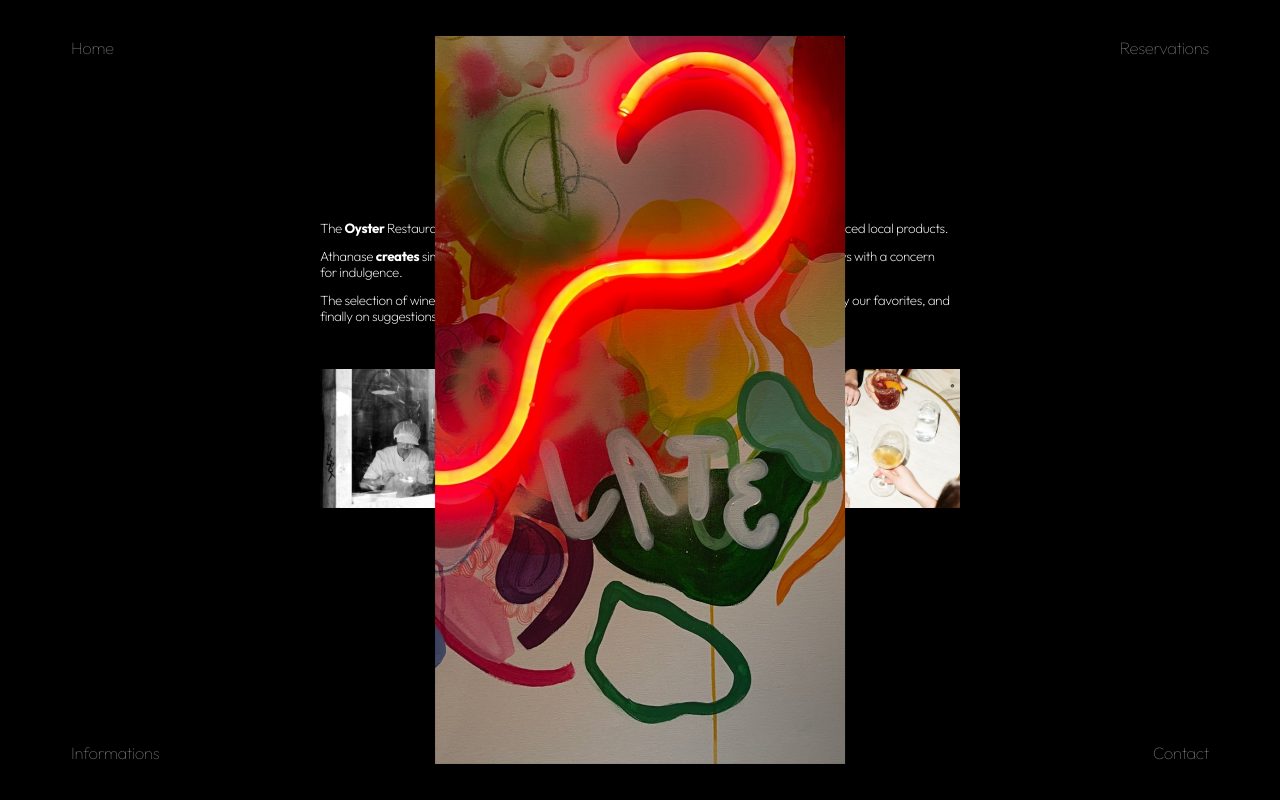
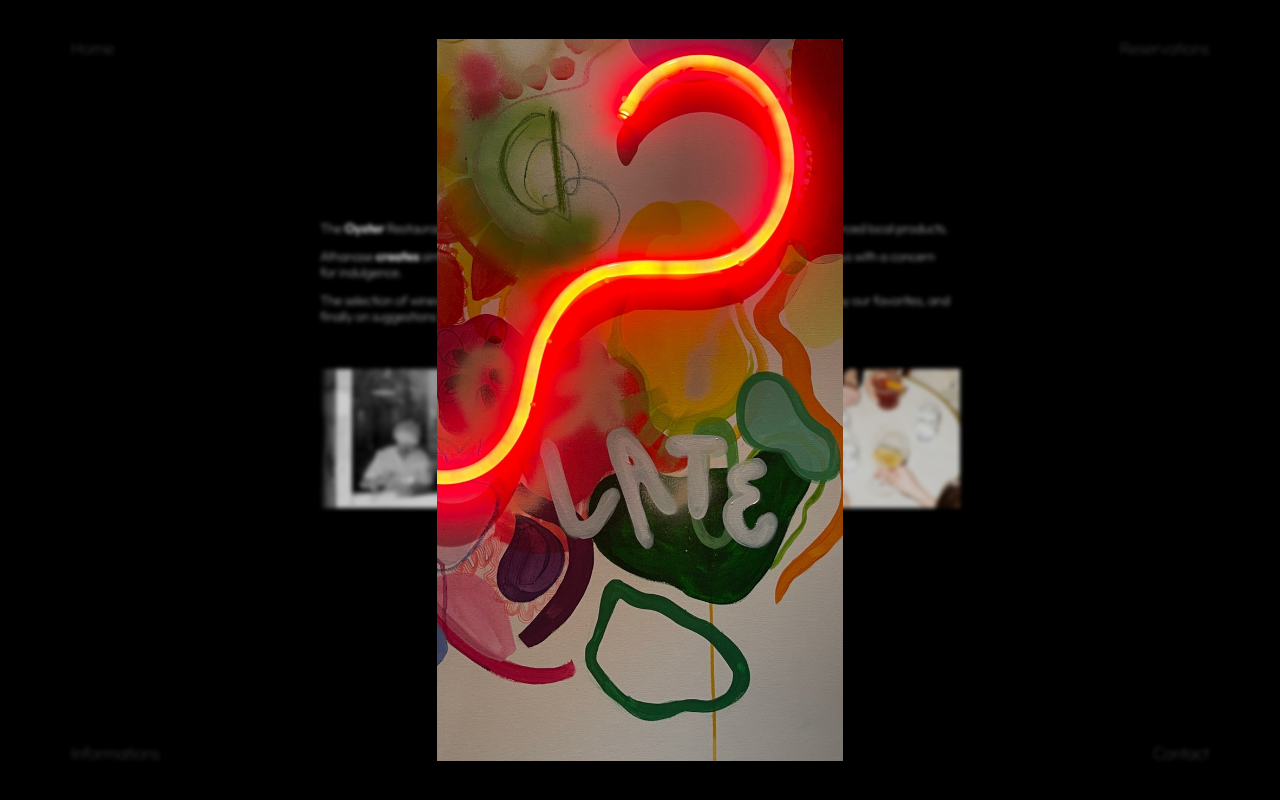
Before and after one commit to QuentinDch/oyster-project, a React (Vite) app: page /information in a window 1280 px wide. Both pictures are taken after a click on the element "Inner Views". Built offline with nearby package versions, Linux system fonts and the light colour scheme.

Commit message:
fix modal

```diff
--- a/src/components/Lightbox .jsx
+++ b/src/components/Lightbox .jsx
@@ -1,15 +1,42 @@
+import { useRef, useEffect } from "react";
 import PropTypes from "prop-types";
 
-const Lightbox = ({ src, onClose }) => {
+function Lightbox({ src, isOpen, onClose }) {
+  const dialogRef = useRef(null);
+
+  const handleClickOutside = (event) => {
+    if (!dialogRef.current) return;
+
+    const box = dialogRef.current.getBoundingClientRect();
+    if (
+      event.pageX < box.left ||
+      event.pageX > box.right ||
+      event.pageY < box.top + window.scrollY ||
+      event.pageY > box.bottom + window.scrollY
+    ) {
+      onClose();
+    }
+  };
+
+  useEffect(() => {
+    const dialog = dialogRef.current;
+    if (isOpen && !dialog.open) {
+      dialog.showModal();
+    } else if (!isOpen && dialog.open) {
+      dialog.close();
+    }
+  }, [isOpen]);
+
   return (
-    <div className="lightbox" onClick={onClose}>
-      <img src={src} alt="Large view" />
-    </div>
+    <dialog ref={dialogRef} onClick={handleClickOutside} className="lightbox">
+      <img src={src} alt="lightbox content" />
+    </dialog>
   );
-};
+}
 
 Lightbox.propTypes = {
   src: PropTypes.string.isRequired,
+  isOpen: PropTypes.bool.isRequired,
   onClose: PropTypes.func.isRequired,
 };
 
--- a/src/components/pages/Information.jsx
+++ b/src/components/pages/Information.jsx
@@ -54,7 +54,13 @@ const Information = () => {
           onClick={() => handleImageClick("/images/gw-bl.jpg")}
         />
       </div>
-      {lightboxSrc && <Lightbox src={lightboxSrc} onClose={closeLightbox} />}
+      {lightboxSrc && (
+        <Lightbox
+          src={lightboxSrc}
+          isOpen={!!lightboxSrc}
+          onClose={closeLightbox}
+        />
+      )}
     </section>
   );
 };
--- a/src/sass/_reset.scss
+++ b/src/sass/_reset.scss
@@ -63,6 +63,11 @@ select {
   text-transform: none;
 }
 
+dialog {
+  padding: 0;
+  outline: none;
+}
+
 img,
 picture,
 video,
--- a/src/sass/components/Lightbox.scss
+++ b/src/sass/components/Lightbox.scss
@@ -2,9 +2,13 @@
 @use "../mixins" as *;
 
 .lightbox {
-  position: fixed;
-  inset: 0;
-  height: 100vh;
-  @include flex-center;
-  padding-block: 2rem;
+  height: 100%;
+  margin: auto;
+  padding-block: 1rem;
+  background: transparent;
 }
+
+.lightbox::backdrop {
+  background: rgba(0, 0, 0, 0.2);
+  backdrop-filter: blur(2px);
+}
```
